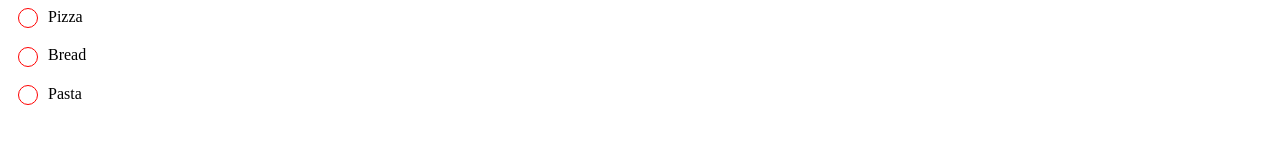
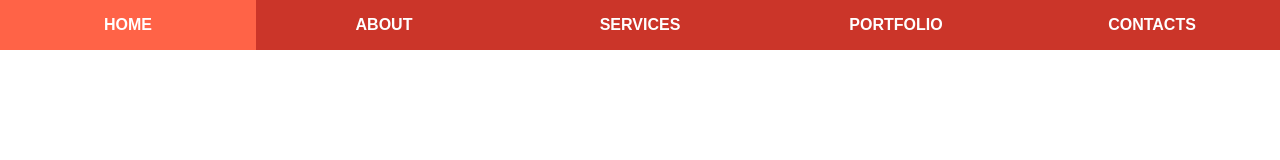
Before and after one commit to LypkaB/CSS-features, a plain HTML site: page index.html in a window 1280 px wide. Drawn offline with Linux system fonts and the light colour scheme.

Commit message:
Multi-level dropdown navigation menu (FlexBox)

```diff
--- a/css/style.css
+++ b/css/style.css
@@ -4,6 +4,8 @@
 *,
 *::after,
 *::before {
+    margin: 0;
+    padding: 0;
     box-sizing: border-box;
 }
 
@@ -21,30 +23,65 @@ li {
 /* -------------------------------------------------
 	Styles
    ------------------------------------------------- */
-input[type="checkbox"] {
+.menu-area a {
+    height: 50px;
+    display: flex;
+    align-items: center;
+    justify-content: center;
+    background-color: #cb3529;
+    font-family: Poppins, sans-serif;
+    font-weight: bold;
+    color: #fff;
+    text-decoration: none;
+    text-transform: uppercase;
+}
+
+.menu-area a:hover {
+    background: tomato;
+    color: #fff;
+}
+
+.menu-area ul {
+    list-style: none;
+    display: flex;
+}
+
+.menu-area li {
+    width: 100%;
+    position: relative;
+    text-align: center;
+}
+
+.menu-area li:hover .first-dropdown > li {
+    display: block;
+    top: 0;
+}
+
+.first-dropdown li {
+    display: none;
+    position: relative;
+}
+
+.first-dropdown {
+    width: 100%;
+    position: absolute;
+    display: flex;
+    flex-direction: column;
+}
+
+.first-dropdown li:hover .second-dropdown li {
+    display: block;
+}
+
+.second-dropdown li {
     display: none;
 }
 
-label {
-    padding-left: 20px;
+.second-dropdown {
+    width: 200px;
+    position: absolute;
+    display: flex;
+    flex-direction: column;
+    top: 0;
+    left: 100%;
 }
-
-label::before {
-    content: '';
-    display: inline-block;
-    width: 20px;
-    height: 20px;
-    vertical-align: middle;
-    margin-left: -10px;
-    margin-right: 10px;
-    transition: 0.2s;
-    border-radius: 50%;
-    border: 1px solid red;
-}
-
-input[type="checkbox"]:checked + label::before {
-    text-align: center;
-    background-image: url("../images/checked.png");
-    -webkit-background-size: 100%;
-    background-size: 100%;
-}
--- a/index.html
+++ b/index.html
@@ -12,17 +12,26 @@
     <link rel="stylesheet" href="css/style.css">
 </head>
 <body>
-    <input type="checkbox" id="pizza" name="food">
-    <label for="pizza">Pizza</label>
-    <br>
-    <br>
-
-    <input type="checkbox" id="bread" name="food">
-    <label for="bread">Bread</label>
-    <br>
-    <br>
-
-    <input type="checkbox" id="pasta" name="food">
-    <label for="pasta">Pasta</label>
+    <div class="menu-area">
+        <ul>
+            <li><a href="#!">Home</a></li>
+            <li><a href="#!">About</a></li>
+            <li><a href="#!">Services</a>
+                <ul class="first-dropdown">
+                    <li><a href="#!">Logo Design</a></li>
+                    <li><a href="#!">WebDesign</a></li>
+                    <li><a href="#!">Web Development</a>
+                        <ul class="second-dropdown">
+                            <li><a href="#!">PHP</a></li>
+                            <li><a href="#!">Laravel</a></li>
+                            <li><a href="#!">WordPress</a></li>
+                        </ul>
+                    </li>
+                </ul>
+            </li>
+            <li><a href="#!">Portfolio</a></li>
+            <li><a href="#!">Contacts</a></li>
+        </ul>
+    </div>
 </body>
 </html>
```
Also changed, not shown: images/checked.png (deleted).
